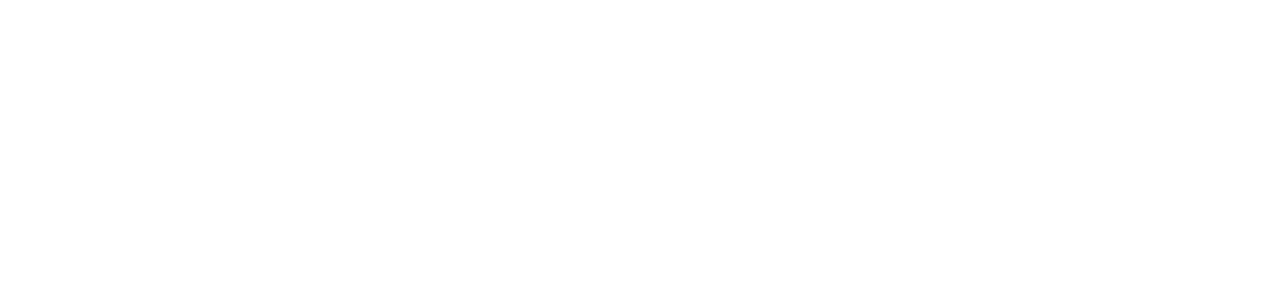
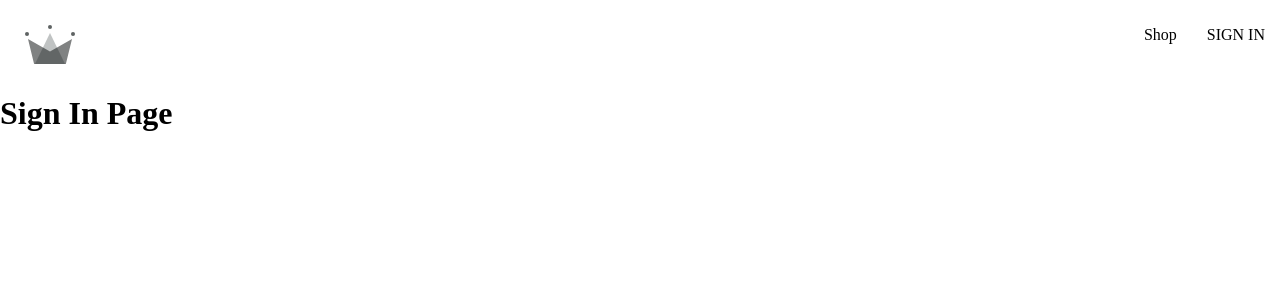
Before and after one commit to SibuleleMboyi/clothing-app, a React (Create React App) app: page /sign-in in a window 1280 px wide. Before the commit this address had no page. Shown: the top 300 px of the page. Built offline with nearby package versions, Linux system fonts and the light colour scheme; a web font is replaced by a local one.

Commit message:
setting up firebase

```diff
--- a/package.json
+++ b/package.json
@@ -6,6 +6,7 @@
     "@testing-library/jest-dom": "^5.16.4",
     "@testing-library/react": "^13.3.0",
     "@testing-library/user-event": "^13.5.0",
+    "firebase": "^9.9.0",
     "react": "^18.2.0",
     "react-dom": "^18.2.0",
     "react-router-dom": "6",
--- a/src/App.js
+++ b/src/App.js
@@ -2,6 +2,8 @@ import {Routes, Route} from 'react-router-dom';
 
 import Home from './routes/home/home.component';
 import Navigation from './routes/navigation/navigation.component';
+import SignIn from './routes/sign-in/sign-in.component';
+
 
 
 
@@ -19,6 +21,7 @@ const App = () => {
       <Route path="/" element={<Navigation />}>
         <Route index element={<Home />} />
         <Route path="/shop" element={<Shop />} />
+        <Route path="/sign-in" element={<SignIn />} />
       </Route>
     </Routes>
   );
--- a/src/routes/navigation/navigation.component.jsx
+++ b/src/routes/navigation/navigation.component.jsx
@@ -14,6 +14,10 @@ const Navigation = () => {
           <Link className="nav-link" to="/shop">
             Shop
           </Link>
+
+          <Link className="nav-link" to="/sign-in">
+            SIGN IN
+          </Link>
         </div>
       </div>
       <Outlet />
--- /dev/null
+++ b/src/routes/sign-in/sign-in.component.jsx
@@ -0,0 +1,9 @@
+const SignIn = () => {
+  return (
+    <div>
+      <h1>Sign In Page</h1>
+    </div>
+  );
+};
+
+export default SignIn;
```
Also changed, not shown: 1 other file (tests, documents, lock files or other folders).
